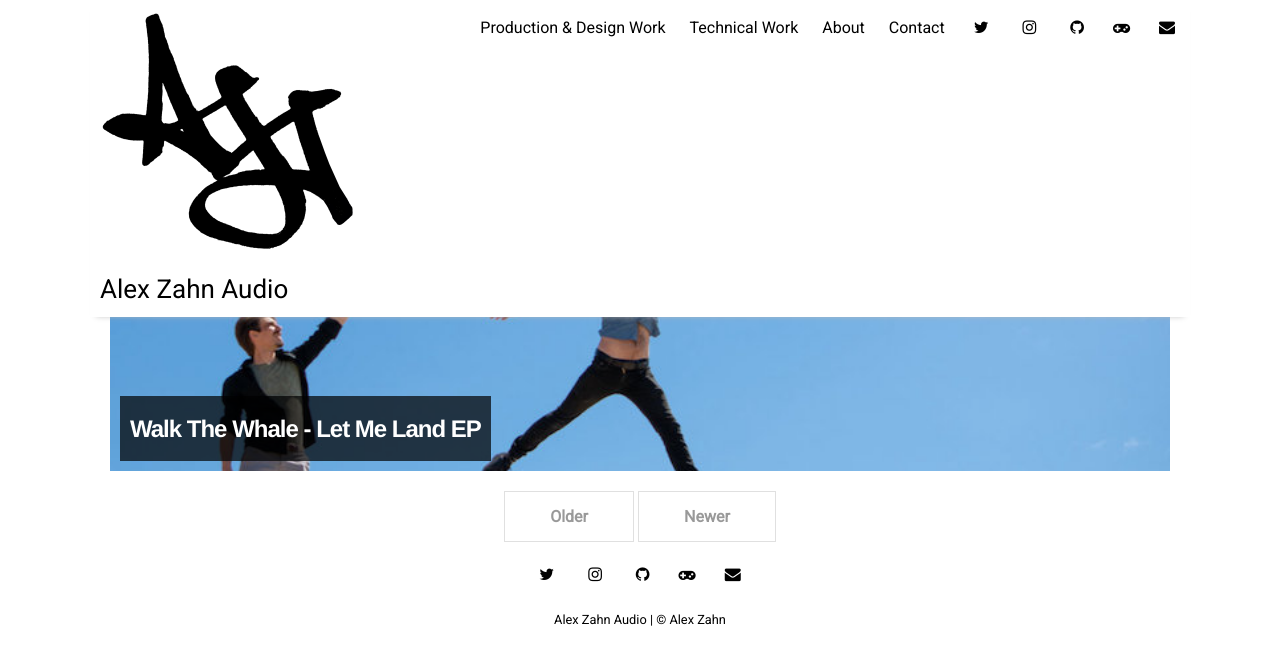
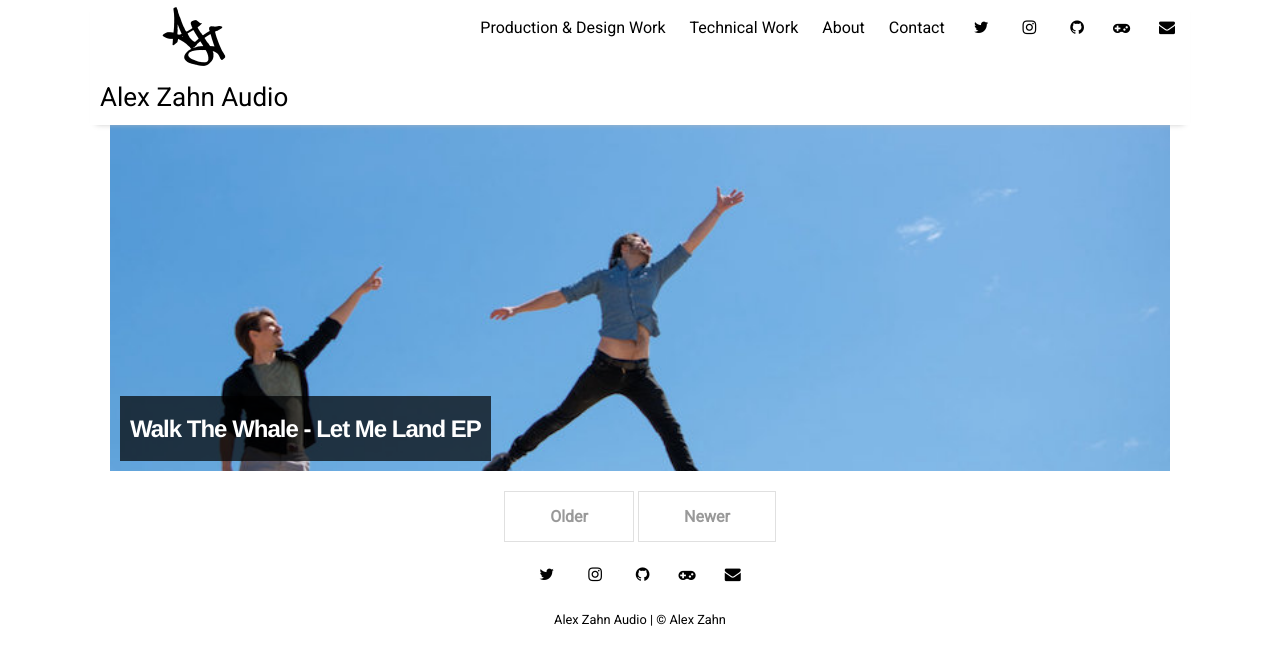
Before and after one commit to alexzahnaudio/alexzahnaudio.github.io, a Jekyll site: the page built from index.html, in a window 1280 px wide. Shown: the top 665 px of the page. Built offline with Jekyll 4.4.1, drawn with Linux system fonts in a browser that asks for light colours; nearby versions of some CDN libraries; the list of posts is cut into pages by our own code.

Commit message:
Update header.html

```diff
--- a/_includes/header.html
+++ b/_includes/header.html
@@ -1,6 +1,6 @@
 <header class="site-header">
   <h3 class="site-title">
-    <a href="{{ site.github.url }}/"><img src="{{ site.github.url }}/assets/img/logo.png" alt="logo" /> {{ site.title }}</a>
+    <a href="{{ site.github.url }}/"><img src="{{ site.github.url }}/assets/img/logo.png" width="64" height="64" alt="logo" /> {{ site.title }}</a>
   </h3>
   <nav class="menu-list">
     {% for item in site.data.settings.menu %}
```
